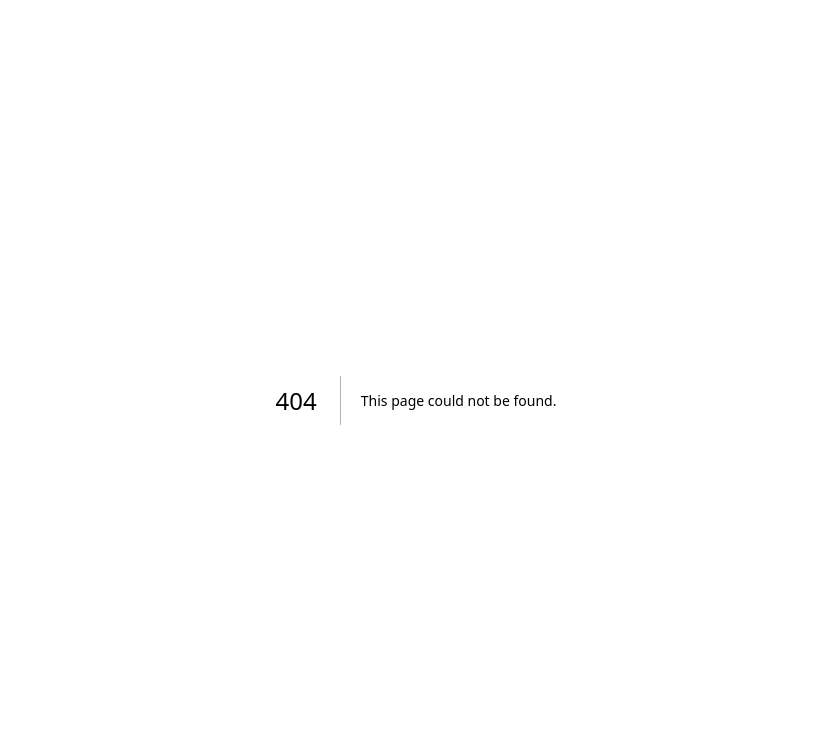
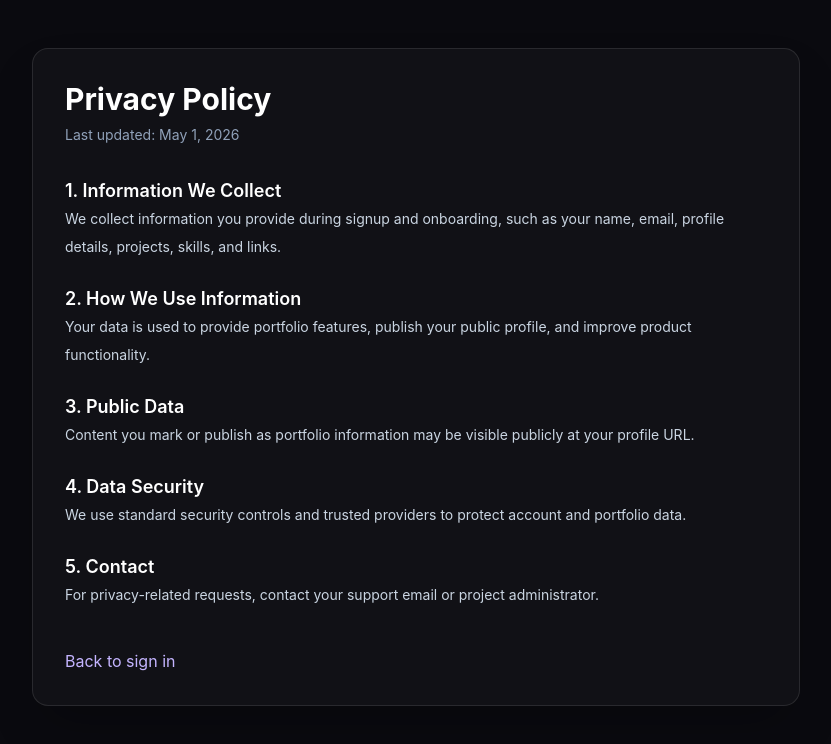
Before and after one commit to AMARA-code/devfolio-portfolio-builder, a Next.js app: page /privacy in a window 1280 px wide. Before the commit this address had no page. Shown: the top 744 px of the page, without its empty margins (224-1055 px from the left). Built offline with nearby package versions, Linux system fonts and the light colour scheme.

Commit message:
added pages

```diff
--- a/src/app/(auth)/forgot-password/page.tsx
+++ b/src/app/(auth)/forgot-password/page.tsx
@@ -18,7 +18,7 @@ export default function ForgotPasswordPage() {
     setError('')
     setSuccess('')
 
-    const redirectTo = buildPublicAppUrl('/auth/callback?next=/reset-password')
+    const redirectTo = buildPublicAppUrl('/reset-password')
     const { error: resetError } = await supabase.auth.resetPasswordForEmail(email.trim(), {
       redirectTo,
     })
--- a/src/app/(auth)/reset-password/page.tsx
+++ b/src/app/(auth)/reset-password/page.tsx
@@ -2,22 +2,58 @@
 
 import { FormEvent, useMemo, useState } from 'react'
 import Link from 'next/link'
-import { useRouter } from 'next/navigation'
+import { useRouter, useSearchParams } from 'next/navigation'
 import { createClient } from '@/lib/supabase/client'
+import { useEffect } from 'react'
 
 export default function ResetPasswordPage() {
   const router = useRouter()
+  const searchParams = useSearchParams()
   const supabase = useMemo(() => createClient(), [])
   const [password, setPassword] = useState('')
   const [confirmPassword, setConfirmPassword] = useState('')
   const [loading, setLoading] = useState(false)
+  const [verifyingLink, setVerifyingLink] = useState(true)
   const [error, setError] = useState('')
   const [success, setSuccess] = useState('')
+  const [linkReady, setLinkReady] = useState(false)
+
+  useEffect(() => {
+    let mounted = true
+
+    async function initRecoverySession() {
+      const code = searchParams.get('code')
+      if (code) {
+        const { error: codeError } = await supabase.auth.exchangeCodeForSession(code)
+        if (codeError && mounted) {
+          setError('This reset link is invalid or expired. Please request a new one.')
+        }
+      }
+
+      const { data } = await supabase.auth.getSession()
+      if (!mounted) return
+      setLinkReady(Boolean(data.session))
+      setVerifyingLink(false)
+      if (!data.session) {
+        setError('This reset link is invalid or expired. Please request a new one.')
+      }
+    }
+
+    void initRecoverySession()
+    return () => {
+      mounted = false
+    }
+  }, [searchParams, supabase])
 
   async function handleSubmit(event: FormEvent<HTMLFormElement>) {
     event.preventDefault()
     setError('')
     setSuccess('')
+
+    if (!linkReady) {
+      setError('Reset session not found. Open the latest reset link from your email.')
+      return
+    }
 
     if (password.length < 6) {
       setError('Password must be at least 6 characters.')
@@ -53,6 +89,11 @@ export default function ResetPasswordPage() {
             Choose a new password for your Devfolio account.
           </p>
 
+          {verifyingLink && (
+            <p className="mt-4 rounded-lg border border-violet-500/30 bg-violet-500/10 px-3 py-2 text-sm text-violet-200">
+              Verifying reset link...
+            </p>
+          )}
           {error && (
             <p className="mt-4 rounded-lg border border-red-500/30 bg-red-500/10 px-3 py-2 text-sm text-red-300">
               {error}
@@ -97,7 +138,7 @@ export default function ResetPasswordPage() {
 
             <button
               type="submit"
-              disabled={loading}
+              disabled={loading || verifyingLink || !linkReady}
               className="rounded-xl bg-gradient-to-r from-violet-600 to-indigo-600 px-4 py-3 text-sm font-semibold text-white transition-all hover:from-violet-500 hover:to-indigo-500 disabled:opacity-50"
             >
               {loading ? 'Updating password...' : 'Update password'}
--- /dev/null
+++ b/src/app/privacy/page.tsx
@@ -0,0 +1,59 @@
+import Link from 'next/link'
+
+export default function PrivacyPage() {
+  return (
+    <main className="min-h-screen bg-[#0a0a0f] px-4 py-12 text-slate-100">
+      <div className="mx-auto w-full max-w-3xl rounded-2xl border border-white/10 bg-white/[0.03] p-8 shadow-2xl">
+        <h1 className="text-3xl font-bold text-white">Privacy Policy</h1>
+        <p className="mt-2 text-sm text-slate-400">Last updated: May 1, 2026</p>
+
+        <div className="mt-8 space-y-6 text-sm leading-7 text-slate-300">
+          <section>
+            <h2 className="text-lg font-semibold text-white">1. Information We Collect</h2>
+            <p>
+              We collect information you provide during signup and onboarding, such as your name,
+              email, profile details, projects, skills, and links.
+            </p>
+          </section>
+
+          <section>
+            <h2 className="text-lg font-semibold text-white">2. How We Use Information</h2>
+            <p>
+              Your data is used to provide portfolio features, publish your public profile, and
+              improve product functionality.
+            </p>
+          </section>
+
+          <section>
+            <h2 className="text-lg font-semibold text-white">3. Public Data</h2>
+            <p>
+              Content you mark or publish as portfolio information may be visible publicly at your
+              profile URL.
+            </p>
+          </section>
+
+          <section>
+            <h2 className="text-lg font-semibold text-white">4. Data Security</h2>
+            <p>
+              We use standard security controls and trusted providers to protect account and
+              portfolio data.
+            </p>
+          </section>
+
+          <section>
+            <h2 className="text-lg font-semibold text-white">5. Contact</h2>
+            <p>
+              For privacy-related requests, contact your support email or project administrator.
+            </p>
+          </section>
+        </div>
+
+        <div className="mt-10">
+          <Link href="/login" className="text-violet-300 hover:text-violet-200">
+            Back to sign in
+          </Link>
+        </div>
+      </div>
+    </main>
+  )
+}
--- /dev/null
+++ b/src/app/terms/page.tsx
@@ -0,0 +1,57 @@
+import Link from 'next/link'
+
+export default function TermsPage() {
+  return (
+    <main className="min-h-screen bg-[#0a0a0f] px-4 py-12 text-slate-100">
+      <div className="mx-auto w-full max-w-3xl rounded-2xl border border-white/10 bg-white/[0.03] p-8 shadow-2xl">
+        <h1 className="text-3xl font-bold text-white">Terms of Service</h1>
+        <p className="mt-2 text-sm text-slate-400">Last updated: May 1, 2026</p>
+
+        <div className="mt-8 space-y-6 text-sm leading-7 text-slate-300">
+          <section>
+            <h2 className="text-lg font-semibold text-white">1. Acceptance of Terms</h2>
+            <p>
+              By using Devfolio, you agree to these terms and all applicable laws and regulations.
+            </p>
+          </section>
+
+          <section>
+            <h2 className="text-lg font-semibold text-white">2. Account Responsibility</h2>
+            <p>
+              You are responsible for maintaining account security and for all activity under your
+              account credentials.
+            </p>
+          </section>
+
+          <section>
+            <h2 className="text-lg font-semibold text-white">3. Content Ownership</h2>
+            <p>
+              You retain ownership of the portfolio content you create. You grant us permission to
+              host and display it as part of the service.
+            </p>
+          </section>
+
+          <section>
+            <h2 className="text-lg font-semibold text-white">4. Prohibited Use</h2>
+            <p>
+              You may not use the platform for unlawful, abusive, or malicious activity.
+            </p>
+          </section>
+
+          <section>
+            <h2 className="text-lg font-semibold text-white">5. Service Changes</h2>
+            <p>
+              We may update or improve the service over time, including feature or policy changes.
+            </p>
+          </section>
+        </div>
+
+        <div className="mt-10">
+          <Link href="/login" className="text-violet-300 hover:text-violet-200">
+            Back to sign in
+          </Link>
+        </div>
+      </div>
+    </main>
+  )
+}
```
